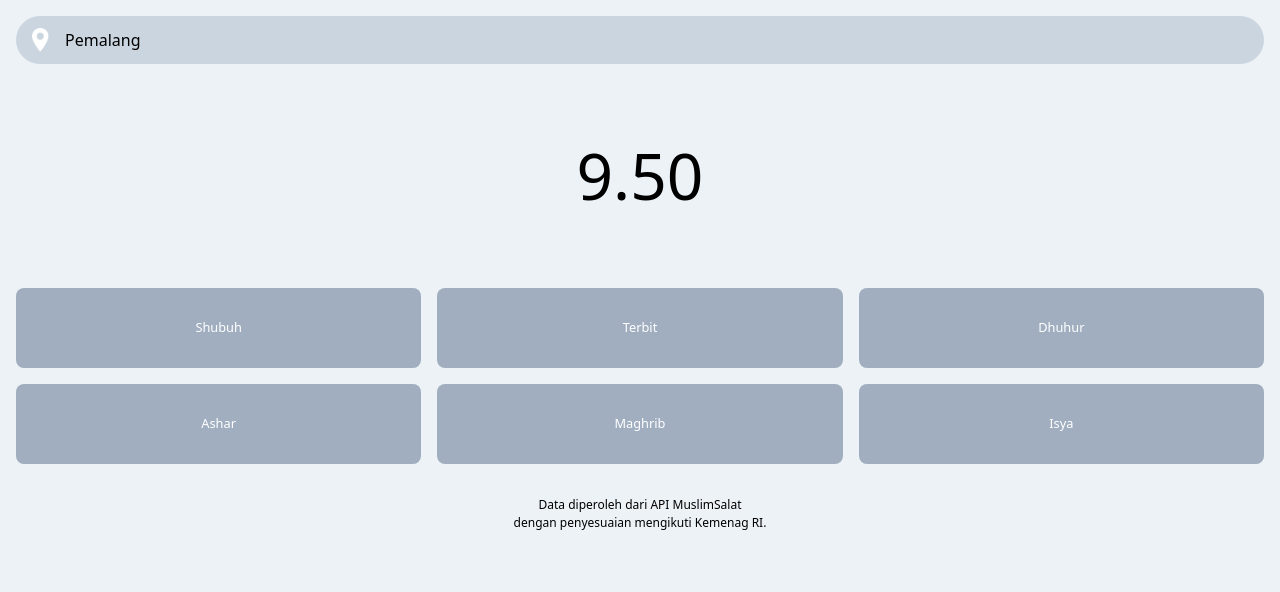
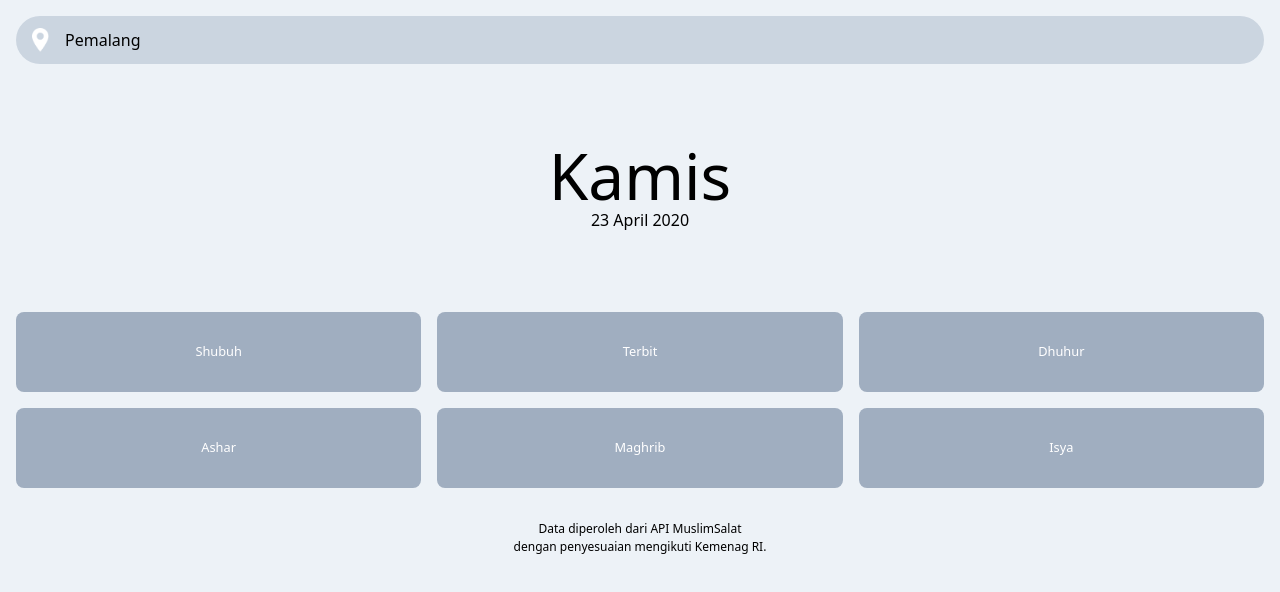
Before and after one commit to miftahafina/jadwal-shalat, a React (Create React App) app: page / in a window 1280 px wide. Shown: the top 592 px of the page. Built offline with nearby package versions, Linux system fonts and the light colour scheme; no server answers.

Commit message:
Show day and date, instead of clock

```diff
--- a/src/App.js
+++ b/src/App.js
@@ -17,6 +17,16 @@ function App() {
 
   }, [date, location])
 
+  const getDayIndo = (val) => {
+    const dayIndo = ['Ahad', 'Senin', 'Selasa', 'Rabu', 'Kamis', 'Jum\'at', 'Sabtu'];
+    return dayIndo[val.getDay()];
+  }
+
+  const getDateIndo = (val) => {
+    const monthIndo = ['Januari', 'Februari', 'Maret', 'April', 'Mei', 'Juni', 'Juli', 'Agustus', 'September', 'Oktober', 'November', 'Desember'];
+    return `${val.getDate()} ${monthIndo[val.getMonth()]} ${val.getFullYear()}`;
+  }
+
   return (
   <div className="container h-screen p-4 text-center bg-gray-200 mx-auto">
 
@@ -25,8 +35,8 @@ function App() {
       <input type="text" className="bg-gray-400 mx-2 px-2 w-full text-base outline-none" name="location" id="location" value={location} />
     </div>
 
-  <div className="mt-20 text-6xl leading-none">{date.getHours()}.{date.getMinutes()}</div>
-    <div className="text-base">{date.getDate}</div>
+    <div className="mt-20 text-6xl leading-none">{getDayIndo(date)}</div>
+    <div className="text-base">{getDateIndo(date)}</div>
 
     <div className="flex flex-row items-center space-x-4 justify-between mt-20">
       <div className="flex flex-col items-center justify-center h-20 px-2 w-1/3 bg-gray-500 rounded-lg">
```
